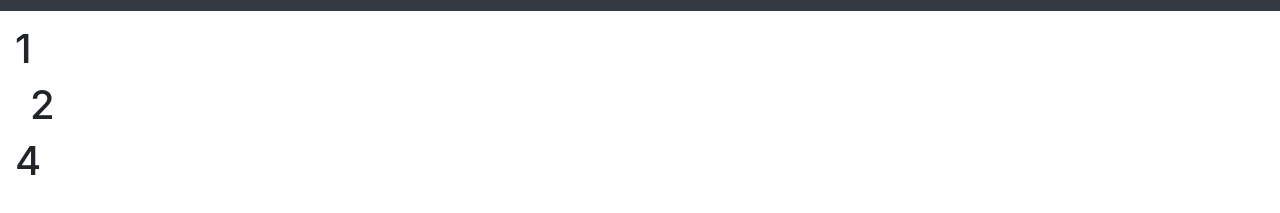
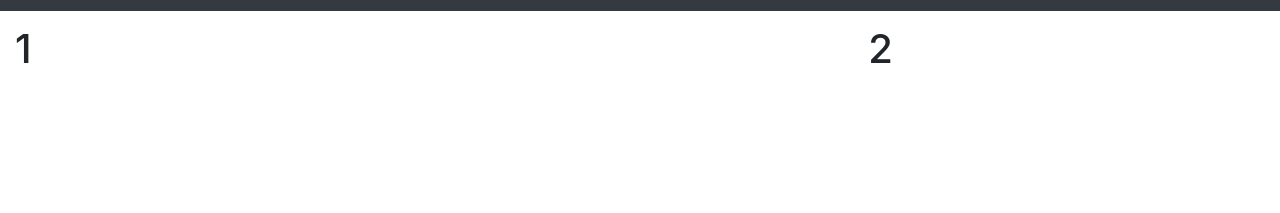
Before and after one commit to rrios4/Glitch.tv, a website: page src/streamingPage.html in a window 1280 px wide. Shown: the part 47-260 px from the top of the page. Drawn offline with nearby package versions, Linux system fonts and the light colour scheme.

Commit message:
cleaning code

```diff
--- a/src/streamingPage.html
+++ b/src/streamingPage.html
@@ -24,16 +24,14 @@
       <br><br><br>
 
     <div class="container-fluid">
-        <h1>1</h1>
-        <div class="container-fluid">
-            <h1>2</h1>
+        <div class="row">
+            <div class="col-xl-8"><h1>1</h1></div>
+            <div class="col-xl-4"><h1>2</h1></div>
+
         </div>
+    </div>
 
 
-    </div>
-    <div class="container-fluid">
-        <h1>4</h1>
-    </div>
 
 </body>
 </html>
```
Also changed, not shown: home.html (+1 -1 lines), hello.txt (added).
